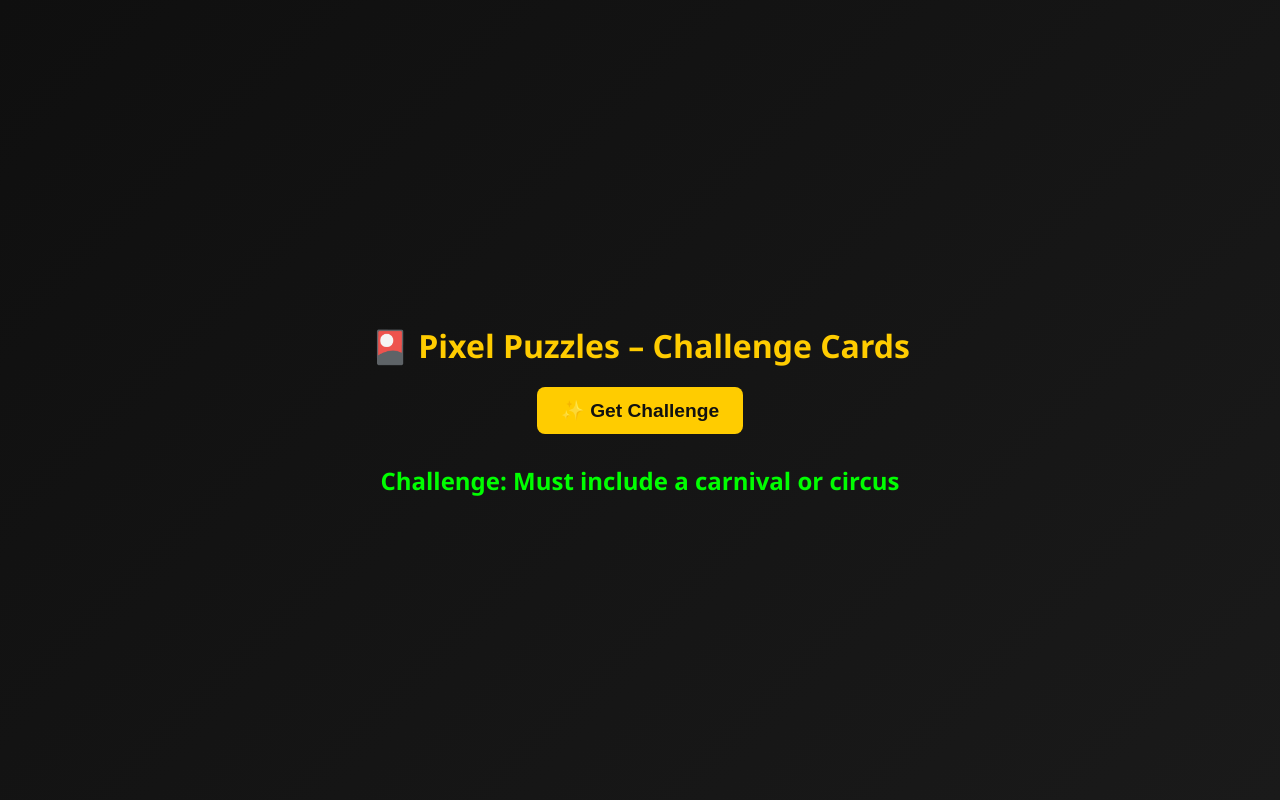
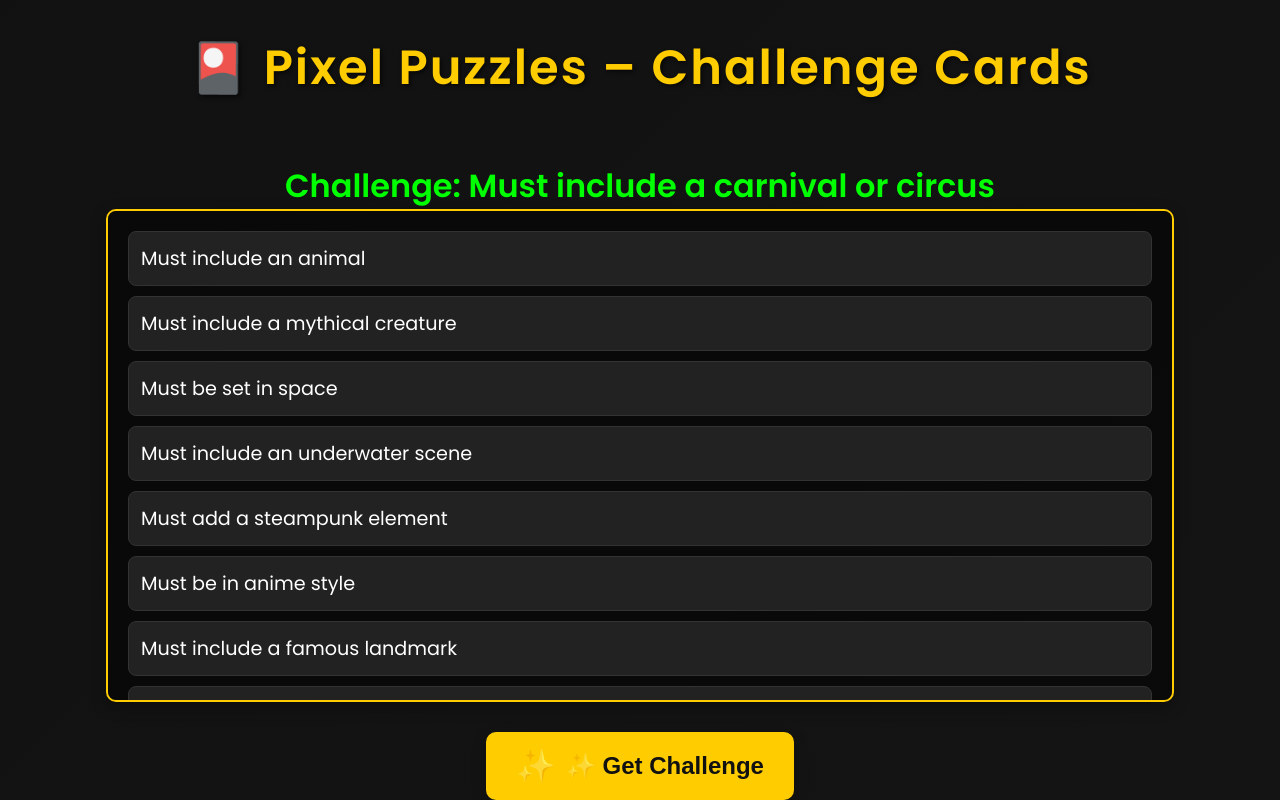
Before and after one commit to aafnatr/Puzzle, a plain HTML site: page index.html in a window 1280 px wide. Both pictures are taken after a click on the button "✨ Get Challenge". Drawn offline with Linux system fonts and the light colour scheme.

Commit message:
Update index.html

```diff
--- a/index.html
+++ b/index.html
@@ -2,10 +2,14 @@
 <html lang="en">
 <head>
   <meta charset="UTF-8">
+  <meta name="viewport" content="width=device-width, initial-scale=1.0">
   <title>Pixel Puzzles – Challenge Generator</title>
+  <!-- Google Font for modern typography -->
+  <link href="https://fonts.googleapis.com/css2?family=Poppins:wght@400;600&display=swap" rel="stylesheet">
   <style>
+    /* Global Styles */
     body {
-      font-family: 'Segoe UI', Tahoma, Geneva, Verdana, sans-serif;
+      font-family: 'Poppins', sans-serif;
       background: linear-gradient(135deg, #0f0f0f, #1a1a1a);
       color: #fff;
       display: flex;
@@ -14,45 +18,174 @@
       justify-content: center;
       height: 100vh;
       margin: 0;
+      overflow: hidden;
+      background-size: 400% 400%;
+      animation: gradientAnimation 10s ease infinite;
+    }
+
+    /* Gradient Animation */
+    @keyframes gradientAnimation {
+      0% { background-position: 0% 50%; }
+      50% { background-position: 100% 50%; }
+      100% { background-position: 0% 50%; }
     }
 
     h1 {
-      font-size: 2rem;
-      margin-bottom: 20px;
+      font-size: 3rem;
+      margin-bottom: 30px;
       color: #ffcc00;
+      text-shadow: 2px 2px 4px rgba(0, 0, 0, 0.6);
+      letter-spacing: 2px;
+      font-weight: 600;
     }
 
+    /* Scrollable Challenges Section */
+    .challenges-container {
+      width: 80%;
+      max-height: 60vh;
+      overflow-y: auto;
+      margin-bottom: 30px;
+      border: 2px solid #ffcc00;
+      border-radius: 10px;
+      padding: 20px;
+      background-color: rgba(0, 0, 0, 0.5);
+      box-shadow: 0 5px 15px rgba(0, 0, 0, 0.3);
+    }
+
+    .challenge-item {
+      font-size: 1.2rem;
+      padding: 12px;
+      border: 1px solid #333;
+      margin-bottom: 10px;
+      background-color: rgba(255, 255, 255, 0.1);
+      border-radius: 8px;
+      transition: background-color 0.3s ease, transform 0.3s ease;
+    }
+
+    .challenge-item:hover {
+      background-color: rgba(255, 255, 255, 0.2);
+      transform: scale(1.05);
+    }
+
+    /* Button Styling */
     button {
-      padding: 12px 24px;
-      font-size: 1.2rem;
-      font-weight: bold;
+      padding: 15px 30px;
+      font-size: 1.5rem;
+      font-weight: 600;
       border: none;
-      border-radius: 8px;
+      border-radius: 10px;
       background: #ffcc00;
       color: #111;
       cursor: pointer;
-      transition: 0.3s;
+      transition: 0.3s ease;
+      box-shadow: 0 5px 15px rgba(0, 0, 0, 0.2);
+      display: flex;
+      align-items: center;
+      gap: 10px;
     }
 
     button:hover {
       background: #ffaa00;
+      box-shadow: 0 5px 25px rgba(0, 0, 0, 0.3);
+      transform: translateY(-5px);
     }
 
+    /* Adding an icon to the button */
+    button::before {
+      content: "✨";
+      font-size: 2rem;
+    }
+
+    /* Challenge Display Section */
     #result {
       margin-top: 30px;
-      font-size: 1.5rem;
-      font-weight: bold;
-      color: #0f0;
+      font-size: 2rem;
+      font-weight: 700;
+      color: #00ff00;
       text-align: center;
       max-width: 80%;
       line-height: 1.4;
+      transition: opacity 0.5s ease-in-out;
+      opacity: 0;
+    }
+
+    /* Fade in the result */
+    #result.show {
+      opacity: 1;
+    }
+
+    /* Add a subtle scale effect to the result text */
+    #result {
+      transform: scale(0.8);
+    }
+
+    #result.show {
+      transform: scale(1);
     }
   </style>
 </head>
 <body>
   <h1>🎴 Pixel Puzzles – Challenge Cards</h1>
+
+  <!-- Challenge Display Section -->
+  <div id="result"></div>
+
+  <!-- Scrollable Challenge List -->
+  <div class="challenges-container">
+    <div class="challenge-item">Must include an animal</div>
+    <div class="challenge-item">Must include a mythical creature</div>
+    <div class="challenge-item">Must be set in space</div>
+    <div class="challenge-item">Must include an underwater scene</div>
+    <div class="challenge-item">Must add a steampunk element</div>
+    <div class="challenge-item">Must be in anime style</div>
+    <div class="challenge-item">Must include a famous landmark</div>
+    <div class="challenge-item">Must feature a festival</div>
+    <div class="challenge-item">Must include two opposites (e.g., fire + ice)</div>
+    <div class="challenge-item">Must be described as a painting</div>
+    <div class="challenge-item">Must be in black and white</div>
+    <div class="challenge-item">Must feature floating islands</div>
+    <div class="challenge-item">Must involve giant objects</div>
+    <div class="challenge-item">Must include miniature people</div>
+    <div class="challenge-item">Must include time travel</div>
+    <div class="challenge-item">Must be in pixel art style</div>
+    <div class="challenge-item">Must include a glitch effect</div>
+    <div class="challenge-item">Must reference a season</div>
+    <div class="challenge-item">Must feature a portal</div>
+    <div class="challenge-item">Must include robots</div>
+    <div class="challenge-item">Must mix nature + technology</div>
+    <div class="challenge-item">Must include a dragon</div>
+    <div class="challenge-item">Must be in the future</div>
+    <div class="challenge-item">Must be in the past</div>
+    <div class="challenge-item">Must include floating lights</div>
+    <div class="challenge-item">Must look like a comic book panel</div>
+    <div class="challenge-item">Must include two suns or moons</div>
+    <div class="challenge-item">Must feature shattered glass</div>
+    <div class="challenge-item">Must be in low-poly 3D style</div>
+    <div class="challenge-item">Must include ancient ruins</div>
+    <div class="challenge-item">Must feature a giant clock</div>
+    <div class="challenge-item">Must be in neon cyberpunk style</div>
+    <div class="challenge-item">Must include mirror reflections</div>
+    <div class="challenge-item">Must include magical spells</div>
+    <div class="challenge-item">Must include a storm or natural disaster</div>
+    <div class="challenge-item">Must be cartoonish</div>
+    <div class="challenge-item">Must include a carnival or circus</div>
+    <div class="challenge-item">Must feature a maze</div>
+    <div class="challenge-item">Must be in silhouette style</div>
+    <div class="challenge-item">Must include floating text in the sky</div>
+    <div class="challenge-item">Must include a giant animal in a city</div>
+    <div class="challenge-item">Must feature a futuristic vehicle</div>
+    <div class="challenge-item">Must be underwater + glowing</div>
+    <div class="challenge-item">Must look like a stained-glass artwork</div>
+    <div class="challenge-item">Must feature infinite stairs</div>
+    <div class="challenge-item">Must include a surreal element</div>
+    <div class="challenge-item">Must include crystals or gems</div>
+    <div class="challenge-item">Must show contrast between rich and poor worlds</div>
+    <div class="challenge-item">Must include a magical door</div>
+    <div class="challenge-item">Must be in retro 80s neon style</div>
+  </div>
+
+  <!-- Button to Select Random Challenge -->
   <button onclick="showChallenge()">✨ Get Challenge</button>
-  <div id="result"></div>
 
   <script>
     const challenges = [
@@ -110,7 +243,14 @@
 
     function showChallenge() {
       const randomIndex = Math.floor(Math.random() * challenges.length);
-      document.getElementById("result").innerText = "Challenge: " + challenges[randomIndex];
+      const resultElement = document.getElementById("result");
+
+      // Display result with animation
+      resultElement.classList.remove("show");
+      setTimeout(() => {
+        resultElement.innerText = "Challenge: " + challenges[randomIndex];
+        resultElement.classList.add("show");
+      }, 200);
     }
   </script>
 </body>
```
